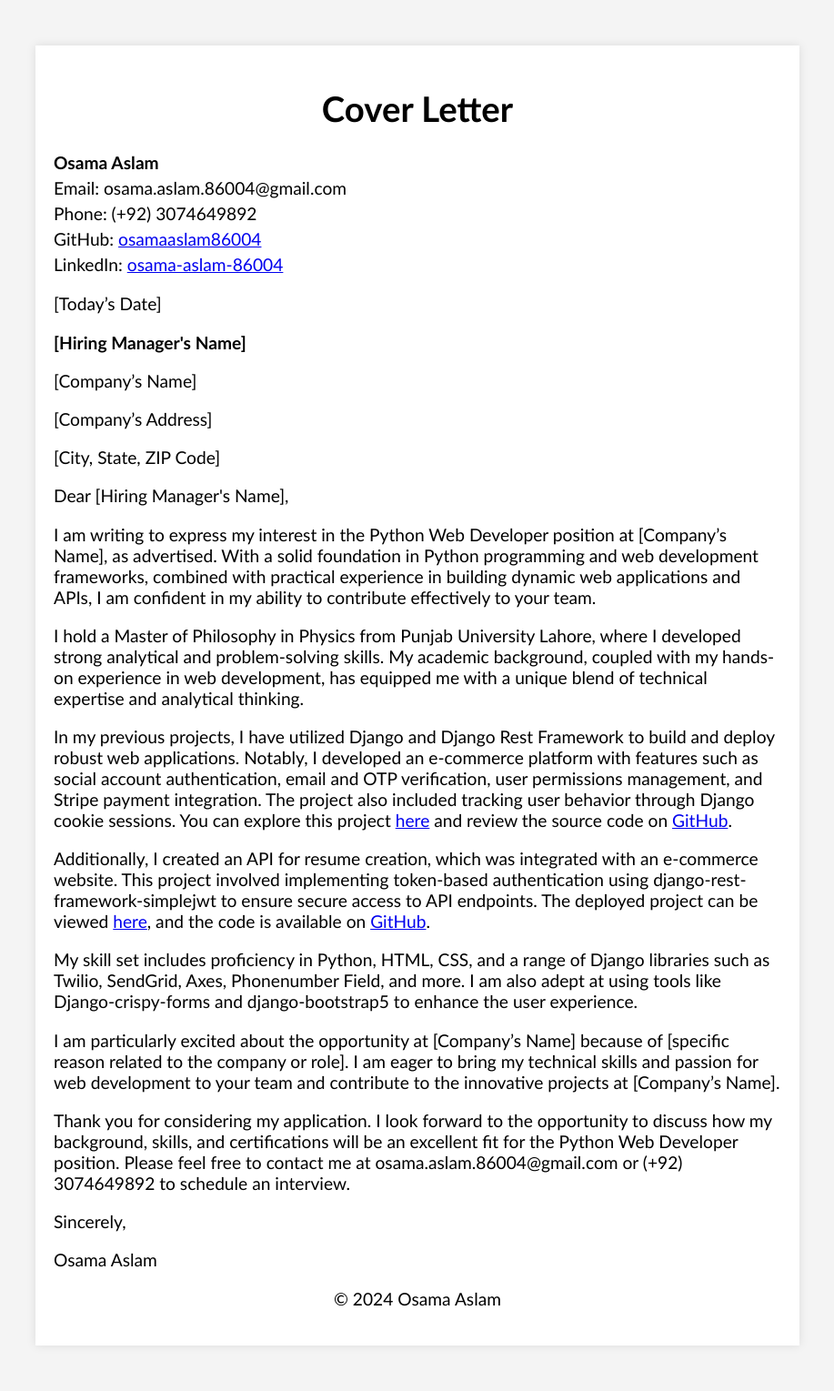
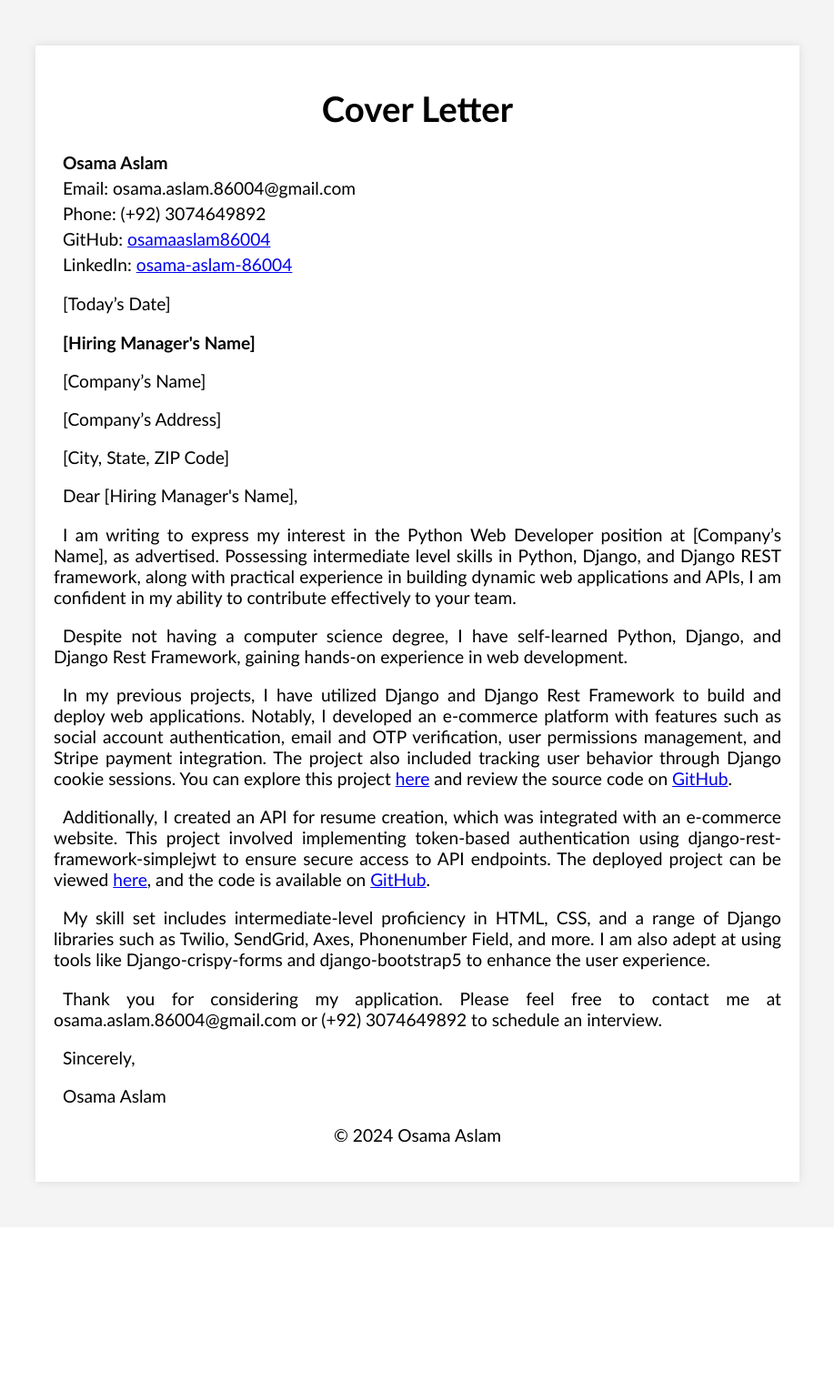
Before and after one commit to osamaaslam86004/personal-webpage, a Django app: page /cover-letter/For-Entry-level-Django-Web-Developer/ in a window 1280 px wide. Shown: the whole page at 91% size, without its empty margins (181-1098 px from the left). After the commit the page ends 1306 px from the top, so only its background shows below. Run offline with Django 4.2, Linux system fonts and the light colour scheme.

Commit message:
css added for ident and justify

```diff
--- a/templates/cover_letter.html
+++ b/templates/cover_letter.html
@@ -30,10 +30,16 @@
 
         .content {
             margin-bottom: 20px;
+            text-indent: 10px;
+            text-align: justify;
+            text-justify: inter-word;
         }
 
         .contact-info {
             margin-bottom: 20px;
+            text-indent: 10px;
+            text-align: justify;
+            text-justify: inter-word;
         }
 
         .contact-info p {
@@ -64,16 +70,16 @@
 
             <p>Dear [Hiring Manager's Name],</p>
 
-            <p>I am writing to express my interest in the Python Web Developer position at [Company’s Name], as
-                advertised. With a solid foundation in Python programming and web development frameworks, combined with
-                practical experience in building dynamic web applications and APIs, I am confident in my ability to
-                contribute effectively to your team.</p>
+            <p>I am writing to express my interest in the Python Web Developer position at [Company’s Name],
+                as advertised. Possessing intermediate level skills in Python, Django, and Django REST framework,
+                along with practical experience in building dynamic web applications and APIs, I am confident in
+                my ability to contribute effectively to your team.</p>
 
-            <p>I hold a Master of Philosophy in Physics from Punjab University Lahore, where I developed strong
-                analytical and problem-solving skills. My academic background, coupled with my hands-on experience in
-                web development, has equipped me with a unique blend of technical expertise and analytical thinking.</p>
+            <p>Despite not having a computer science degree, I have self-learned Python, Django, and Django Rest
+                Framework,
+                gaining hands-on experience in web development.</p>
 
-            <p>In my previous projects, I have utilized Django and Django Rest Framework to build and deploy robust web
+            <p>In my previous projects, I have utilized Django and Django Rest Framework to build and deploy web
                 applications. Notably, I developed an e-commerce platform with features such as social account
                 authentication, email and OTP verification, user permissions management, and Stripe payment integration.
                 The project also included tracking user behavior through Django cookie sessions. You can explore this
@@ -86,17 +92,14 @@
                     href="https://osama11111.pythonanywhere.com">here</a>, and the code is available on <a
                     href="https://github.com/osamaaslam86004/reumse_api-5-24-2024.git">GitHub</a>.</p>
 
-            <p>My skill set includes proficiency in Python, HTML, CSS, and a range of Django libraries such as Twilio,
+            <p>My skill set includes intermediate-level proficiency in HTML, CSS, and a range of Django
+                libraries
+                such as Twilio,
                 SendGrid, Axes, Phonenumber Field, and more. I am also adept at using tools like Django-crispy-forms and
                 django-bootstrap5 to enhance the user experience.</p>
 
-            <p>I am particularly excited about the opportunity at [Company’s Name] because of [specific reason related
-                to the company or role]. I am eager to bring my technical skills and passion for web development to your
-                team and contribute to the innovative projects at [Company’s Name].</p>
-
-            <p>Thank you for considering my application. I look forward to the opportunity to discuss how my background,
-                skills, and certifications will be an excellent fit for the Python Web Developer position. Please feel
-                free to contact me at osama.aslam.86004@gmail.com or (+92) 3074649892 to schedule an interview.</p>
+            <p>Thank you for considering my application. Please feel free to contact me at osama.aslam.86004@gmail.com
+                or (+92) 3074649892 to schedule an interview.</p>
 
             <p>Sincerely,</p>
             <p>Osama Aslam</p>
```
